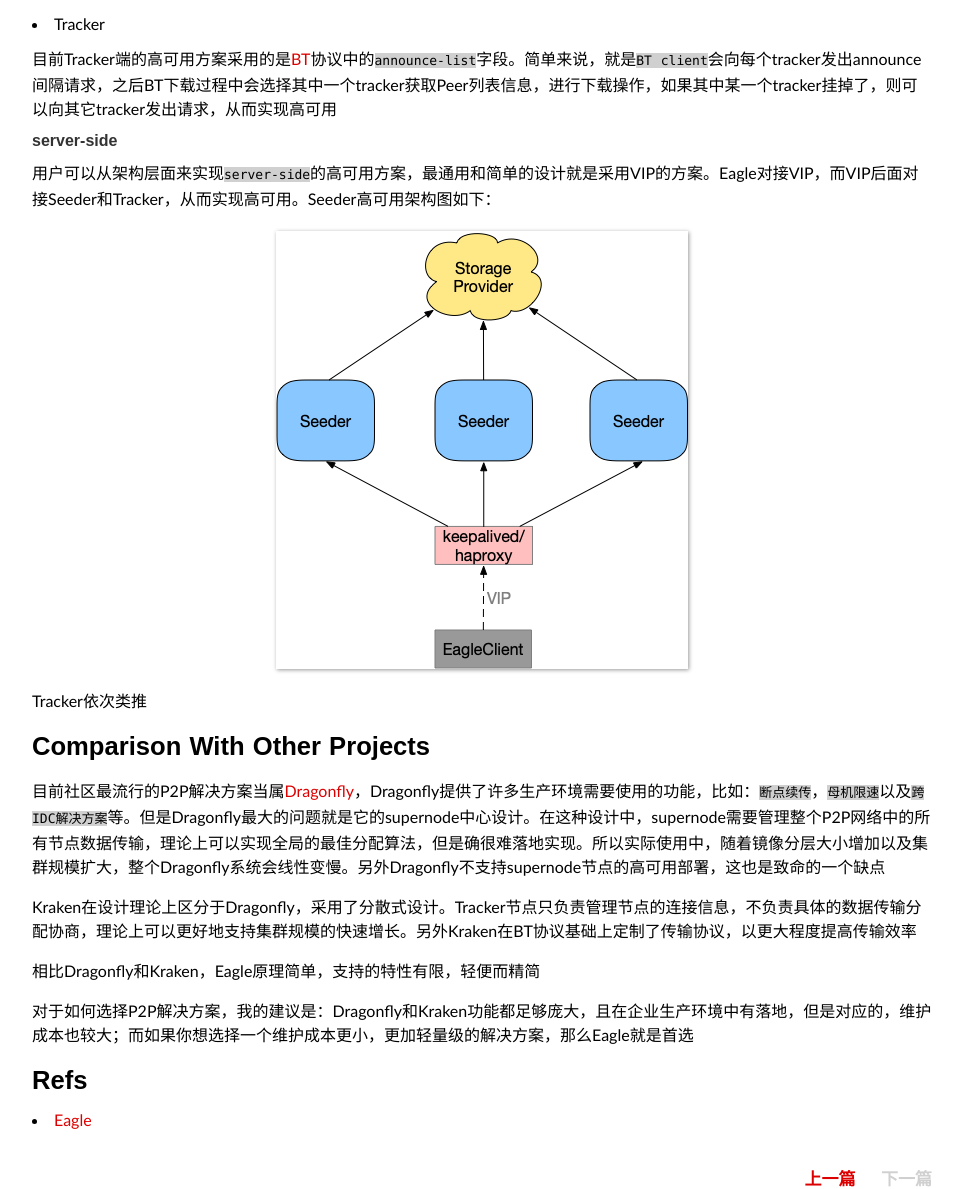
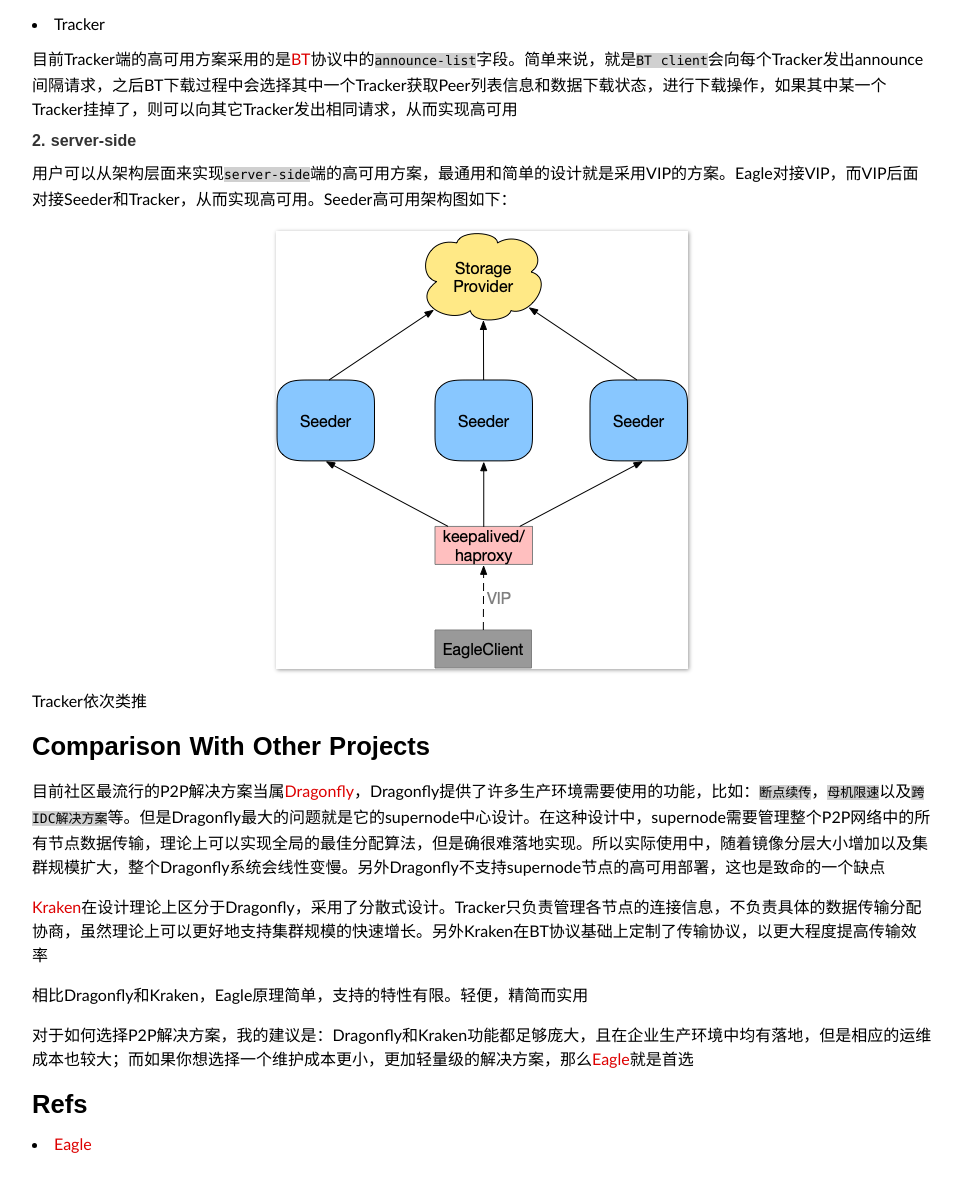
Before and after one commit to duyanghao/duyanghao.github.io, a Jekyll site: the page built from _posts/2020-5-1-eagle.md, in a window 1280 px wide and 1400 px high, scrolled down 8259 px. Shown: the part 211-1400 px from the top of the window, without its empty margins (158-1120 px from the left). Built offline with Jekyll 4.4.1, drawn with Linux system fonts in a browser that asks for light colours; some web fonts are replaced; comment, search, counter and statistics services are not loaded; some of the changed text lies outside the part shown.

Commit message:
add eagle docs
Signed-off-by: duyanghao <1294057873@qq.com>

````diff
--- a/_posts/2020-5-1-eagle.md
+++ b/_posts/2020-5-1-eagle.md
@@ -204,7 +204,7 @@
 
 ### LRUCache
 
-为了实现Cache的定期清理，Eagle实现了`thread-safe LRUCache`算法，该算法会删除最久未使用的镜像分层文件，以腾出Cache空间，并增加Cache命中率；另外该算法实现了在Cache不命中的情况下，只从远端获取一次的并发控制逻辑：
+为了实现Cache的定期清理，Eagle实现了`thread-safe LRUCache`算法，该算法会删除最久未使用的镜像分层文件，以腾出Cache空间，同时增加Cache命中率；另外该算法实现了在Cache不命中的情况下，只从远端获取一次数据的并发控制逻辑：
 
 ```go
 // EvictCallback is used to get a callback when a cache entry is evicted
@@ -343,11 +343,11 @@
 
 * Tracker
 
-目前Tracker端的高可用方案采用的是[BT](http://bittorrent.org/beps/bep_0003.html)协议中的`announce-list`字段。简单来说，就是`BT client`会向每个tracker发出announce间隔请求，之后BT下载过程中会选择其中一个tracker获取Peer列表信息，进行下载操作，如果其中某一个tracker挂掉了，则可以向其它tracker发出请求，从而实现高可用
+目前Tracker端的高可用方案采用的是[BT](http://bittorrent.org/beps/bep_0003.html)协议中的`announce-list`字段。简单来说，就是`BT client`会向每个Tracker发出announce间隔请求，之后BT下载过程中会选择其中一个Tracker获取Peer列表信息和数据下载状态，进行下载操作，如果其中某一个Tracker挂掉了，则可以向其它Tracker发出相同请求，从而实现高可用
 
-#### server-side
+#### 2. server-side
 
-用户可以从架构层面来实现`server-side`的高可用方案，最通用和简单的设计就是采用VIP的方案。Eagle对接VIP，而VIP后面对接Seeder和Tracker，从而实现高可用。Seeder高可用架构图如下：
+用户可以从架构层面来实现`server-side`端的高可用方案，最通用和简单的设计就是采用VIP的方案。Eagle对接VIP，而VIP后面对接Seeder和Tracker，从而实现高可用。Seeder高可用架构图如下：
 
 ![](/public/img/eagle/ha/vip_ha.png)
 
@@ -357,11 +357,11 @@
 
 目前社区最流行的P2P解决方案当属[Dragonfly](https://github.com/dragonflyoss/Dragonfly)，Dragonfly提供了许多生产环境需要使用的功能，比如：`断点续传`，`母机限速`以及`跨IDC解决方案`等。但是Dragonfly最大的问题就是它的supernode中心设计。在这种设计中，supernode需要管理整个P2P网络中的所有节点数据传输，理论上可以实现全局的最佳分配算法，但是确很难落地实现。所以实际使用中，随着镜像分层大小增加以及集群规模扩大，整个Dragonfly系统会线性变慢。另外Dragonfly不支持supernode节点的高可用部署，这也是致命的一个缺点
 
-Kraken在设计理论上区分于Dragonfly，采用了分散式设计。Tracker节点只负责管理节点的连接信息，不负责具体的数据传输分配协商，理论上可以更好地支持集群规模的快速增长。另外Kraken在BT协议基础上定制了传输协议，以更大程度提高传输效率
+[Kraken](https://github.com/uber/kraken)在设计理论上区分于Dragonfly，采用了分散式设计。Tracker只负责管理各节点的连接信息，不负责具体的数据传输分配协商，虽然理论上可以更好地支持集群规模的快速增长。另外Kraken在BT协议基础上定制了传输协议，以更大程度提高传输效率
 
-相比Dragonfly和Kraken，Eagle原理简单，支持的特性有限，轻便而精简
+相比Dragonfly和Kraken，Eagle原理简单，支持的特性有限。轻便，精简而实用
 
-对于如何选择P2P解决方案，我的建议是：Dragonfly和Kraken功能都足够庞大，且在企业生产环境中有落地，但是对应的，维护成本也较大；而如果你想选择一个维护成本更小，更加轻量级的解决方案，那么Eagle就是首选
+对于如何选择P2P解决方案，我的建议是：Dragonfly和Kraken功能都足够庞大，且在企业生产环境中均有落地，但是相应的运维成本也较大；而如果你想选择一个维护成本更小，更加轻量级的解决方案，那么[Eagle](https://github.com/duyanghao/Eagle)就是首选
 
 # Refs
 
````
Also changed, not shown: other parts of _posts/2020-5-1-eagle.md (+4 -4 lines).
